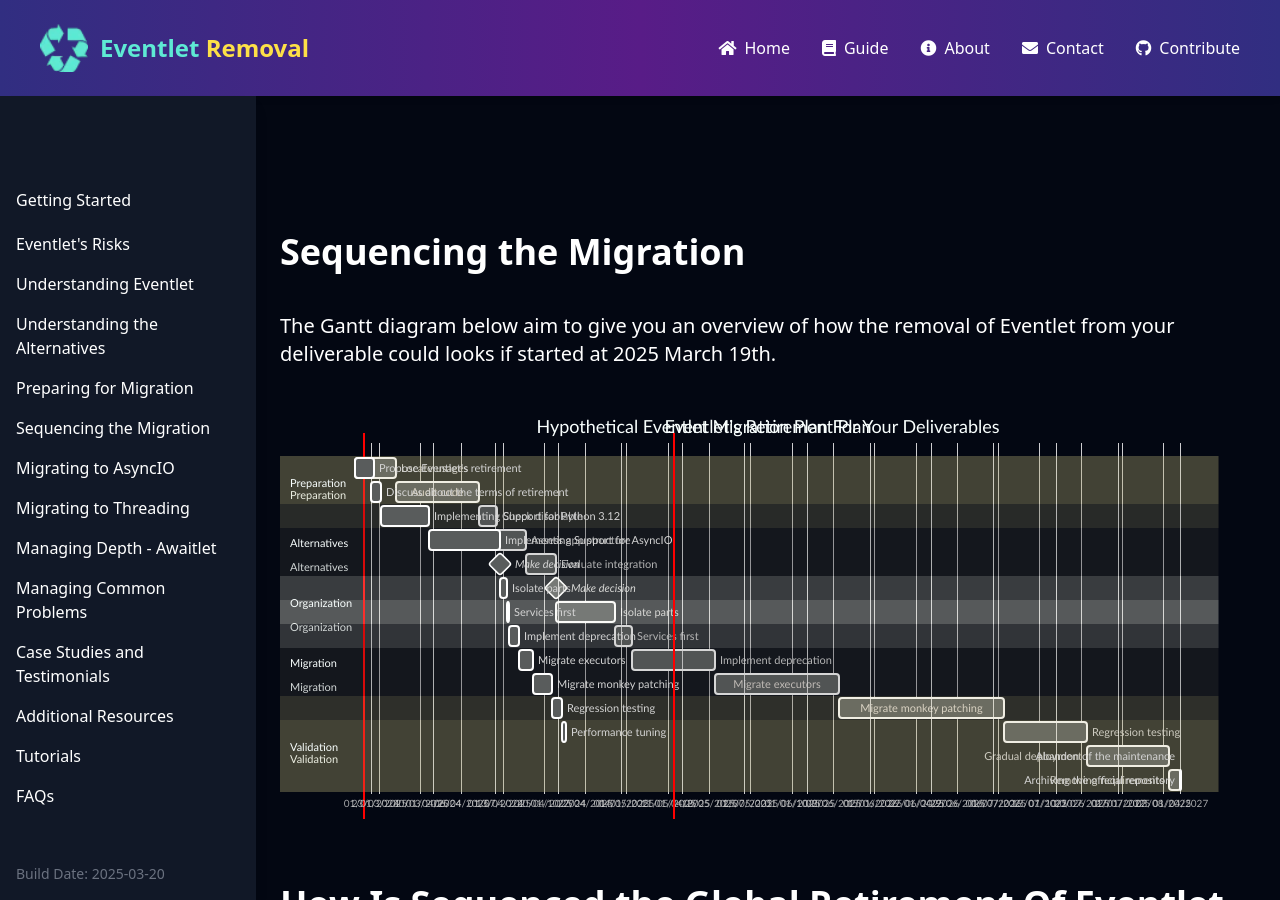
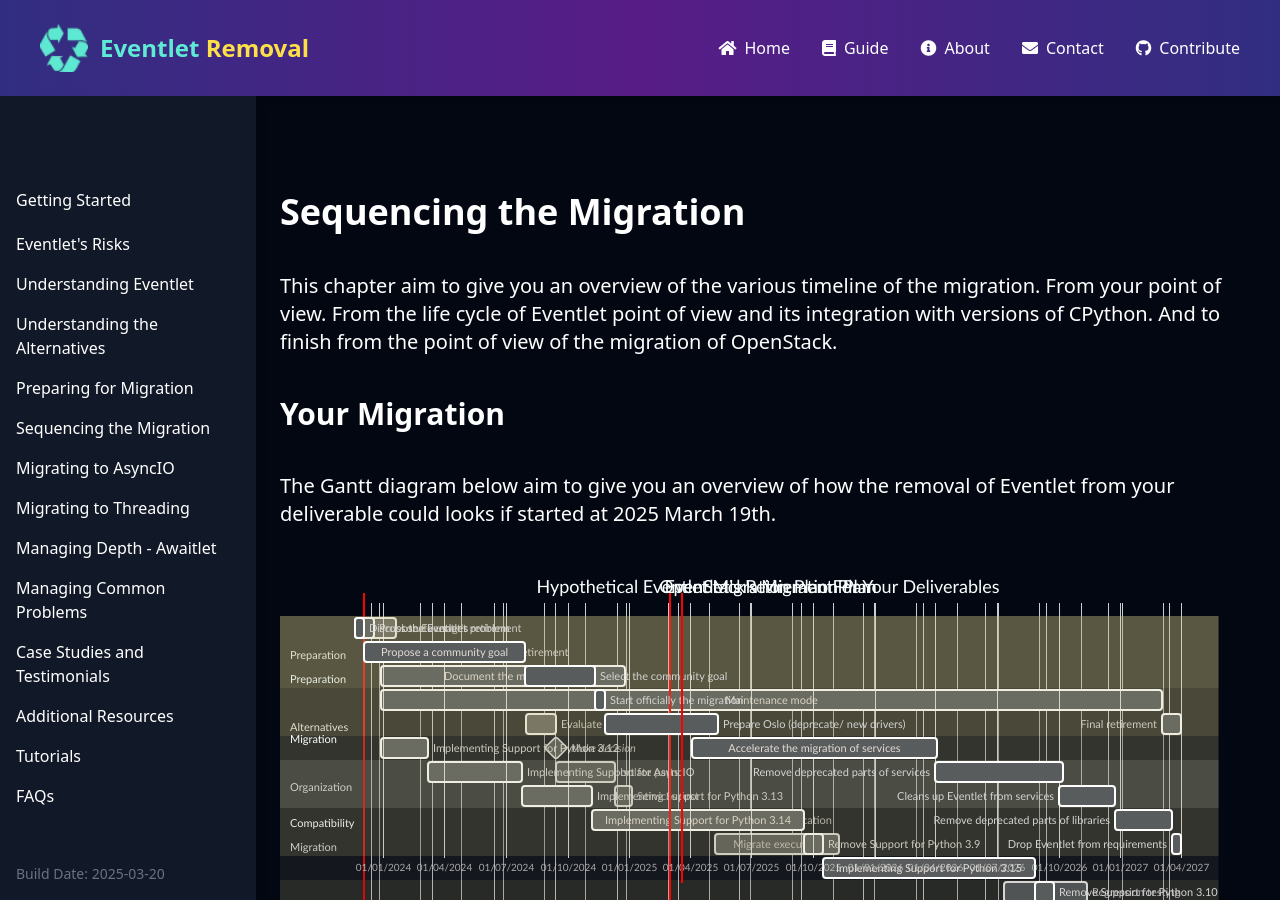
Before and after one commit to eventlet-removal/eventlet-removal.github.io, a Jekyll site: the page built from doc/guide/sequencing.md, in a window 1280 px wide and 900 px high. Built offline with Jekyll 4.4.1, drawn with Linux system fonts in a browser that asks for light colours; nearby versions of some CDN libraries; some of the changed text lies outside the part shown.

Commit message:
sequencing the migration

```diff
--- a/doc/guide/sequencing.md
+++ b/doc/guide/sequencing.md
@@ -5,7 +5,9 @@ permalink: /guide/sequencing-the-migration/
 id: sequencing
 ---
 <section>
-    <h2 class="mt-10 text-4xl font-bold mb-6">Sequencing the Migration</h2>
+    <h1 class="text-4xl font-bold mb-6">Sequencing the Migration</h1>
+    <p class="mt-10 text-xl">This chapter aim to give you an overview of the various timeline of the migration. From your point of view. From the life cycle of Eventlet point of view and its integration with versions of CPython. And to finish from the point of view of the migration of OpenStack.</p>
+    <h2 class="mt-10 text-3xl font-bold mb-6">Your Migration</h2>
     <p class="mt-10 text-xl">The Gantt diagram below aim to give you an overview of how the removal of Eventlet from your deliverable could looks if started at 2025 March 19th.</p>
     <div class="mt-10 mermaid">
         %%{init: {'theme': 'dark', 'gantt': {'titleColor': '#ffffff', 'sectionColor': '#ffffff', 'taskColor': '#ffffff', 'taskTextColor': '#ffffff'}}}%%
@@ -39,8 +41,9 @@ id: sequencing
             Gradual deployment         :val2, after val1, 14d
             Removing requirements      :val3, after val2, 2d
     </div>
-    <h2 class="mt-10 text-4xl font-bold mb-6">How Is Sequenced the Global Retirement Of Eventlet</h2>
+    <h2 class="mt-10 text-3xl font-bold mb-6">How Is Sequenced the Global Retirement Of Eventlet</h2>
     <p class="mt-10 text-xl">The Gantt diagram below aim to give you an overview of the global retirement plan of Eventlet and what support and next steps you should expect.</p>
+    <p class="mt-10 text-xl mt-4 text-xl text-yellow-300"><strong>Support of Eventlet will end by April 2027. Past this date if your migration is not finished, you will have to pin your requirements and you will have to stick to the CPython versions supported by the version of Eventlet you are using. We strongly recommend you to not pass over this date.</strong></p>
     <div class="mt-10 mermaid">
         %%{init: {'theme': 'dark', 'gantt': {'titleColor': '#ffffff', 'sectionColor': '#ffffff', 'taskColor': '#ffffff', 'taskTextColor': '#ffffff'}}}%%
 
@@ -53,25 +56,46 @@ id: sequencing
             section Preparation
             Propose Eventlet's retirement           :prep1, 2023-12-08, 4w
             Discuss about the terms of retirement   :prep2, 2024-01-01, 14d
+            Document the migration                  :prep3, after prep2, 52w
+            Maintenance mode                        :prep4, after prep2, 166w
+            Final retirement                        :prep5, after prep4, 4w
 
-            section Alternatives
-            Implementing Support for Python 3.12       :alt1, after prep2, 10w
-            Implementing Support for AsyncIO       :alt2, after alt1, 15w
-            Make decision              :milestone, after alt2, 0d
+            section Compatibility
+            Implementing Support for Python 3.12    :alt1, after prep2, 10w
+            Implementing Support for AsyncIO        :alt2, after alt1, 20w
+            Implementing Support for Python 3.13    :alt3, after alt2, 15w
+            Implementing Support for Python 3.14    :alt4, after alt3, 45w
+            Remove Support for Python 3.9           :alt5, after alt4, 4w
+            Implementing Support for Python 3.15    :alt6, after alt5, 45w
+            Remove Support for Python 3.10          :alt7, after alt6, 4w
 
-            section Organization
-            Isolate parts              :org1, after alt2, 10d
-            Services first             :org2, after org1, 3d
+            section Support
+            Stop supporting new features            :sta1, 2024-02-01, 164w
+            Deprecating not AsyncIO hubs            :sta2, 2025-04-01, 54w
+            Stop supporting not AsyncIO hubs        :sta3, 2026-04-01, 51w
+            Stop fixing bugs                        :sta4, 2027-01-01, 12w
+        </div>
+    <h2 class="mt-10 text-3xl font-bold mb-6">How Is Sequenced the abandon of Eventlet in OpenStack</h2>
+    <p class="mt-10 text-xl">The Gantt diagram below aim to give you an overview of the Eventlet removal plan OpenStack and what support and next steps you should expect.</p>
+    <div class="mt-10 mermaid">
+        %%{init: {'theme': 'dark', 'gantt': {'titleColor': '#ffffff', 'sectionColor': '#ffffff', 'taskColor': '#ffffff', 'taskTextColor': '#ffffff'}}}%%
+
+        gantt
+            title OpenStack's Migration Plan
+            dateFormat YYYY-MM-DD
+            axisFormat %d/%m/%Y
+            todayMarker stroke:red
 
             section Migration
-            Implement deprecation      :mig1, after org2, 14d
-            Migrate executors          :mig2, after mig1, 21d
-            Migrate monkey patching    :mig3, after mig2, 28d
-
-            section Validation
-            Regression testing         :val1, after mig3, 14d
-            Performance tuning         :val2, after val1, 7d
-            Abandon of the maintenance         :val3, 2027-04-01, 1d
-            Archiving the official repository         :val4, after val3, 1d
+            Discuss the Eventlet problem            :prep1, 2023-11-20, 2w
+            Propose a community goal                :prep2, after prep1, 34w
+            Select the community goal               :prep3, after prep2, 15w
+            Start officially the migration          :prep4, after prep3, 2w
+            Prepare Oslo (deprecate/ new drivers)   :prep5, after prep4, 24w
+            Accelerate the migration of services    :prep6, 2025-04-04, 52w
+            Remove deprecated parts of services     :prep7, 2026-04-01, 27w
+            Cleans up Eventlet from services        :prep8, 2026-10-01, 12w
+            Remove deprecated parts of libraries    :prep9, after prep8, 12w
+            Drop Eventlet from requirements         :prep10, after prep9, 2w
         </div>
 </section>
```
